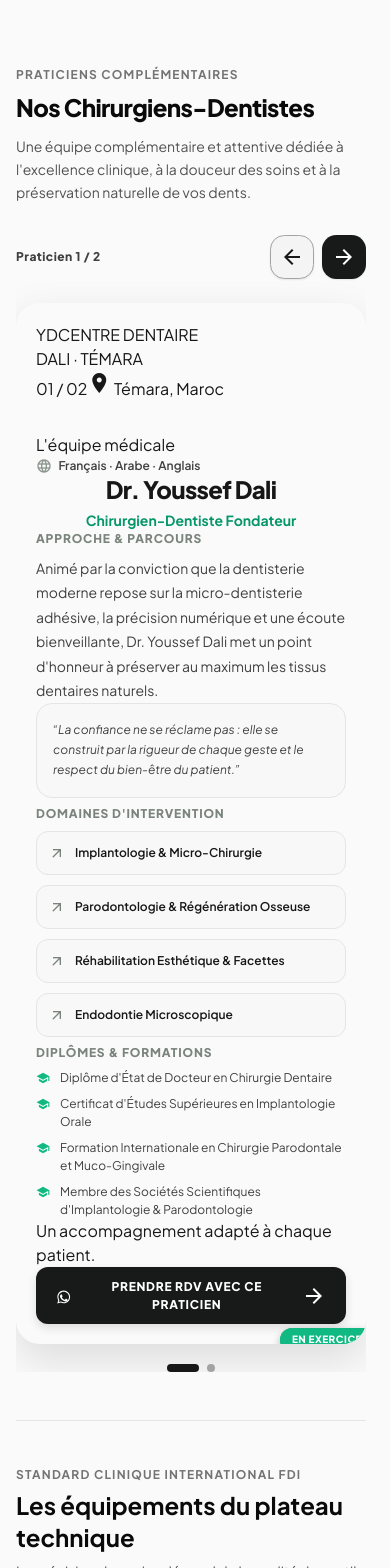
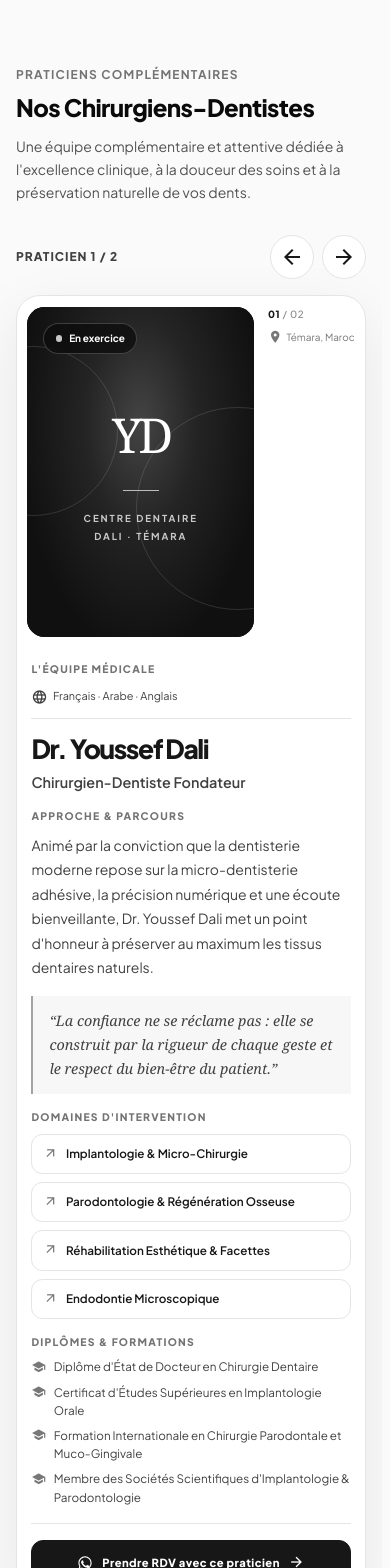
Before and after one commit to marvenpiadri/DrDali, an Angular app: page /clinic in a window 390 px wide. Shown: the part 432-2000 px from the top of the page. Built offline with nearby package versions, Linux system fonts and the light colour scheme; a web font is replaced by a local one.

Commit message:
Polish responsive medical team slider presentation

```diff
--- a/src/app/components/doctor-slider/doctor-slider.css
+++ b/src/app/components/doctor-slider/doctor-slider.css
@@ -1,218 +1,67 @@
-.slider-container {
-  position: relative;
-  width: 100%;
-  min-width: 0;
-  overflow: hidden;
-}
-.doctor-slider-toolbar {
-  display: flex;
-  align-items: center;
-  justify-content: space-between;
-  gap: 1rem;
-  margin-bottom: 1.5rem;
-}
-.doctor-slider-count {
-  color: var(--text-secondary, #626b64);
-  font-size: .75rem;
-  font-weight: 750;
-  letter-spacing: .04em;
-}
-.doctor-slider-navigation { display: flex; align-items: center; gap: .5rem; }
-.nav-button {
-  display: grid;
-  width: 2.75rem;
-  height: 2.75rem;
-  min-width: 2.75rem;
-  min-height: 2.75rem;
-  aspect-ratio: 1;
-  place-items: center;
-  border: 1px solid transparent;
-  border-radius: .9rem;
-  cursor: pointer;
-  box-shadow: 0 1px 2px rgb(0 0 0 / 8%);
-  transition: color .18s ease, background-color .18s ease, border-color .18s ease, transform .18s ease;
-}
-.nav-button:active { transform: translateY(1px); }
-.nav-button:focus-visible,
-.doctor-book-button:focus-visible,
-.dot-indicator:focus-visible {
-  outline: 2px solid var(--focus-ring, #10b981);
-  outline-offset: 3px;
-}
-.nav-button-secondary {
-  border-color: var(--border-strong, #d1d5d2);
-  background: var(--surface-muted, #f3f4f3);
-  color: var(--text-primary, #171a18);
-}
-.nav-button-secondary:hover { background: var(--surface-hover, #e5e8e5); }
-.nav-button-primary { background: #171a18; color: #fff; }
-.nav-button-primary:hover { background: #303632; }
-.doctor-slider-surface {
-  overflow: hidden;
-  border-radius: 1.5rem;
-  box-shadow: 0 16px 44px rgb(0 0 0 / 12%);
-}
-.slide-wrapper {
-  display: flex;
-  width: 100%;
-  transition: transform .4s cubic-bezier(.2, .75, .25, 1);
-}
-.slide-card { flex: 0 0 100%; min-width: 100%; padding: 2.5rem; }
-.doctor-slide-grid {
-  display: grid;
-  grid-template-columns: minmax(0, 5fr) minmax(0, 7fr);
-  align-items: start;
-  gap: 3rem;
-}
-.doctor-profile-column {
-  display: flex;
-  min-width: 0;
-  flex-direction: column;
-  align-items: flex-start;
-  gap: 1.25rem;
-}
-.doctor-avatar-wrap { position: relative; }
-.doctor-avatar {
-  display: grid;
-  width: 8rem;
-  height: 8rem;
-  place-items: center;
-  border: 2px solid var(--border-strong, #d1d5d2);
-  border-radius: 1.5rem;
-  background: var(--avatar-bg, #171a18);
-  color: #fff;
-  font-family: Georgia, 'Times New Roman', serif;
-  font-size: 2.25rem;
-  font-weight: 900;
-  box-shadow: 0 12px 24px rgb(0 0 0 / 15%);
-}
-.doctor-status {
-  position: absolute;
-  inset-inline-end: -.5rem;
-  inset-block-end: -.5rem;
-  padding: .3rem .75rem;
-  border-radius: 999px;
-  background: #10b981;
-  color: #fff;
-  font-size: .625rem;
-  font-weight: 800;
-  letter-spacing: .05em;
-  text-transform: uppercase;
-  white-space: nowrap;
-  box-shadow: 0 4px 10px rgb(0 0 0 / 14%);
-}
-.doctor-identity { min-width: 0; }
-.doctor-name {
-  margin: 0;
-  color: var(--text-primary, #171a18);
-  font-size: clamp(1.5rem, 2.5vw, 1.875rem);
-  font-weight: 850;
-  letter-spacing: -.03em;
-  line-height: 1.2;
-}
-.doctor-title { margin: .35rem 0 0; color: #059669; font-size: .875rem; font-weight: 700; }
-.doctor-location { margin: .2rem 0 0; color: var(--text-tertiary, #7a837c); font-size: .75rem; }
-.doctor-languages { display: flex; align-items: center; gap: .4rem; color: var(--text-secondary, #626b64); font-size: .75rem; font-weight: 550; }
-.doctor-languages .material-icons { color: #8b948d; font-size: 1rem; }
-.doctor-quote {
-  width: 100%;
-  margin: 0;
-  padding: 1rem;
-  border: 1px solid var(--border-subtle, #e1e5e1);
-  border-radius: 1rem;
-  background: var(--quote-bg, #f7f8f7);
-  color: var(--text-secondary, #626b64);
-  font-size: .75rem;
-  font-style: italic;
-  line-height: 1.7;
-}
-.doctor-book-button {
-  display: flex;
-  width: 100%;
-  min-height: 2.75rem;
-  align-items: center;
-  justify-content: center;
-  gap: .5rem;
-  padding: .65rem 1.25rem;
-  border: 0;
-  border-radius: .75rem;
-  background: #171a18;
-  color: #fff;
-  font-size: .75rem;
-  font-weight: 800;
-  letter-spacing: .06em;
-  text-transform: uppercase;
-  cursor: pointer;
-  box-shadow: 0 4px 10px rgb(0 0 0 / 12%);
-  transition: background-color .18s ease, transform .18s ease;
-}
-.doctor-book-button:hover { background: #303632; }
-.doctor-book-button:active { transform: scale(.99); }
-.doctor-details-column { display: grid; min-width: 0; gap: 1.5rem; }
-.doctor-detail-section { display: grid; gap: .5rem; }
-.doctor-section-label {
-  margin: 0;
-  color: var(--text-tertiary, #7a837c);
-  font-size: .75rem;
-  font-weight: 800;
-  letter-spacing: .07em;
-  line-height: 1.4;
-  text-transform: uppercase;
-}
-.doctor-bio { margin: 0; color: var(--text-secondary, #626b64); font-size: clamp(.875rem, 1.5vw, 1rem); line-height: 1.75; }
-.doctor-specialties-section,
-.doctor-diplomas-section { padding-top: .5rem; }
-.doctor-specialties-grid { display: grid; grid-template-columns: repeat(2, minmax(0, 1fr)); gap: .625rem; }
-.doctor-specialty {
-  display: flex;
-  align-items: center;
-  gap: .625rem;
-  padding: .75rem;
-  border: 1px solid var(--border-subtle, #e1e5e1);
-  border-radius: .75rem;
-  background: var(--quote-bg, #f7f8f7);
-  color: var(--text-primary, #343b36);
-  font-size: .75rem;
-  font-weight: 600;
-}
-.doctor-specialty .material-icons { flex: 0 0 auto; color: var(--text-tertiary, #7a837c); font-size: 1rem; }
-.doctor-diplomas { display: grid; gap: .5rem; }
-.doctor-diploma { display: flex; align-items: flex-start; gap: .625rem; color: var(--text-secondary, #626b64); font-size: .75rem; line-height: 1.5; }
-.doctor-diploma .material-icons { flex: 0 0 auto; margin-top: .125rem; color: #10b981; font-size: .875rem; }
-.doctor-slider-pagination { display: flex; align-items: center; justify-content: center; gap: .5rem; margin-top: 1.25rem; }
-.dot-indicator {
-  width: .5rem;
-  height: .5rem;
-  padding: 0;
-  border: 0;
-  border-radius: 999px;
-  background: var(--border-strong, #cbd2cc);
-  cursor: pointer;
-  transition: width .2s ease, background-color .2s ease;
-}
-.dot-indicator.is-current { width: 2rem; background: var(--text-primary, #171a18); }
-:host-context(.dark) .doctor-avatar { background: #262c28; color: #fff; }
-:host-context(.dark) .nav-button-primary,
-:host-context(.dark) .doctor-book-button { background: #f5f7f5; color: #171a18; }
-.doctor-book-button app-whatsapp-icon.doctor-whatsapp-icon { color: #34d399; }
-:host-context(.dark) .doctor-book-button app-whatsapp-icon.doctor-whatsapp-icon { color: #059669; }
-:host-context(.dark) .doctor-book-button:hover,
-:host-context(.dark) .nav-button-primary:hover { background: #e5e8e5; }
-:host-context(.dark) .doctor-quote,
-:host-context(.dark) .doctor-specialty { --quote-bg: rgb(8 12 9 / 65%); }
-:host-context(.dark) .dot-indicator.is-current { background: #f5f7f5; }
-@media (max-width: 1023px) {
-  .slide-card { padding: 2rem; }
-  .doctor-slide-grid { grid-template-columns: minmax(0, 1fr); gap: 2rem; }
-  .doctor-profile-column { align-items: center; text-align: center; }
-  .doctor-identity { text-align: center; }
-  .doctor-specialties-grid { grid-template-columns: repeat(2, minmax(0, 1fr)); text-align: start; }
-}
-@media (max-width: 560px) {
-  .slide-card { padding: 1.25rem; }
-  .doctor-avatar { width: 7rem; height: 7rem; font-size: 2rem; }
-  .doctor-specialties-grid { grid-template-columns: minmax(0, 1fr); }
-}
-@media (prefers-reduced-motion: reduce) {
-  .slide-wrapper, .nav-button, .dot-indicator, .doctor-book-button { transition: none; }
-}
+.slider-container{position:relative;width:100%;min-width:0}
+.doctor-slider-toolbar{display:flex;align-items:center;justify-content:space-between;gap:1rem;margin-bottom:1rem}
+.doctor-slider-count{color:var(--text-secondary,#626262);font-size:.75rem;font-weight:750;letter-spacing:.08em;text-transform:uppercase}
+.doctor-slider-navigation{display:flex;align-items:center;gap:.5rem}
+.nav-button{display:grid;width:2.75rem;height:2.75rem;min-width:2.75rem;place-items:center;border:1px solid var(--border-subtle,#dedede);border-radius:999px;background:var(--surface,#fff);color:var(--text-primary,#171717);cursor:pointer;transition:background-color .18s ease,border-color .18s ease,transform .18s ease}
+.nav-button:hover{background:var(--surface-hover,#f0f0f0);border-color:var(--border-strong,#aaa)}
+.nav-button:active{transform:translateY(1px)}
+.nav-button:focus-visible,.doctor-book-button:focus-visible,.dot-indicator:focus-visible{outline:2px solid var(--focus-ring,#777);outline-offset:3px}
+.doctor-slider-surface{overflow:hidden;border:1px solid var(--border-subtle,#e4e4e4);border-radius:1.5rem;background:var(--surface,#fff);box-shadow:0 20px 60px rgb(0 0 0 / 8%)}
+.slide-wrapper{display:flex;width:100%;transition:transform .45s cubic-bezier(.2,.75,.25,1)}
+.slide-card{flex:0 0 100%;min-width:100%;padding:clamp(.75rem,2.5vw,1.5rem)}
+.doctor-slide-grid{display:grid;grid-template-columns:minmax(220px,.72fr) minmax(0,1.45fr);align-items:stretch;gap:clamp(1rem,2.5vw,2rem)}
+.doctor-portrait-column{display:flex;min-width:0;flex-direction:column;gap:.875rem}
+.doctor-portrait{position:relative;overflow:hidden;width:100%;aspect-ratio:9/16;max-height:760px;border-radius:1.1rem;background:#111;color:#fff}
+.doctor-portrait-image{display:block;width:100%;height:100%;object-fit:cover;object-position:center top}
+.doctor-portrait-placeholder{position:absolute;inset:0;display:flex;flex-direction:column;align-items:center;justify-content:center;overflow:hidden;padding:1.5rem;background:radial-gradient(ellipse at 50% 35%,#444 0%,#242424 35%,#101010 76%);text-align:center}
+.doctor-portrait-placeholder::before,.doctor-portrait-placeholder::after{position:absolute;content:"";width:75%;aspect-ratio:1;border:1px solid rgb(255 255 255 / 13%);border-radius:50%}
+.doctor-portrait-placeholder::before{top:12%;left:-35%}
+.doctor-portrait-placeholder::after{right:-38%;bottom:8%;width:90%}
+.portrait-monogram{position:relative;z-index:1;color:#fff;font-family:Georgia,'Times New Roman',serif;font-size:clamp(3rem,7vw,6rem);font-weight:400;letter-spacing:-.08em}
+.portrait-rule{position:relative;z-index:1;width:2.25rem;height:1px;margin:1.2rem 0;background:#bdbdbd}
+.portrait-caption{position:relative;z-index:1;color:#c9c9c9;font-size:.6rem;font-weight:700;letter-spacing:.2em;line-height:1.8}
+.doctor-status{position:absolute;top:1rem;inset-inline-start:1rem;display:inline-flex;align-items:center;gap:.45rem;padding:.45rem .7rem;border:1px solid rgb(255 255 255 / 20%);border-radius:999px;background:rgb(12 12 12 / 72%);color:#fff;font-size:.625rem;font-weight:700;backdrop-filter:blur(10px)}
+.status-dot{width:.4rem;height:.4rem;border-radius:50%;background:#c7c7c7}
+.doctor-portrait-meta{display:flex;align-items:center;justify-content:space-between;gap:.5rem;color:var(--text-tertiary,#777);font-size:.7rem}
+.portrait-index{font-weight:800;letter-spacing:.06em;color:var(--text-primary,#171717)}
+.portrait-index span{color:var(--text-tertiary,#888);font-weight:500}
+.portrait-location{display:flex;align-items:center;gap:.25rem}
+.portrait-location .material-icons{font-size:.9rem}
+.doctor-information-card{display:flex;min-width:0;flex-direction:column;gap:1.2rem;padding:clamp(.5rem,1.5vw,1rem) clamp(.25rem,1.5vw,1rem)}
+.doctor-information-topline{display:flex;align-items:center;justify-content:space-between;gap:.75rem;padding-bottom:.85rem;border-bottom:1px solid var(--border-subtle,#e5e5e5)}
+.doctor-kicker,.doctor-section-label{color:var(--text-tertiary,#737373);font-size:.65rem;font-weight:800;letter-spacing:.12em;text-transform:uppercase}
+.doctor-languages{display:flex;align-items:center;gap:.35rem;color:var(--text-secondary,#666);font-size:.68rem}
+.doctor-languages .material-icons{font-size:1rem}
+.doctor-identity{min-width:0}
+.doctor-name{margin:0;color:var(--text-primary,#171717);font-size:clamp(1.65rem,3vw,2.6rem);font-weight:800;letter-spacing:-.055em;line-height:1.08}
+.doctor-title{margin:.5rem 0 0;color:var(--text-secondary,#555);font-size:.9rem;font-weight:600;line-height:1.5}
+.doctor-detail-section{display:grid;gap:.55rem}
+.doctor-section-label{margin:0;line-height:1.4}
+.doctor-bio{margin:0;color:var(--text-secondary,#555);font-size:.875rem;line-height:1.75}
+.doctor-quote{margin:0;padding:.85rem 1rem;border-inline-start:2px solid var(--border-strong,#999);background:var(--surface-muted,#f7f7f7);color:var(--text-secondary,#555);font-family:Georgia,'Times New Roman',serif;font-size:.9rem;font-style:italic;line-height:1.65}
+.doctor-specialties-grid{display:grid;grid-template-columns:repeat(2,minmax(0,1fr));gap:.5rem}
+.doctor-specialty{display:flex;align-items:flex-start;gap:.5rem;padding:.65rem .7rem;border:1px solid var(--border-subtle,#e6e6e6);border-radius:.7rem;background:var(--surface,#fff);color:var(--text-primary,#333);font-size:.73rem;font-weight:600;line-height:1.5}
+.doctor-specialty .material-icons{flex:0 0 auto;margin-top:.05rem;color:var(--text-tertiary,#777);font-size:.9rem}
+.doctor-diplomas{display:grid;gap:.45rem}
+.doctor-diploma{display:flex;align-items:flex-start;gap:.5rem;color:var(--text-secondary,#5d5d5d);font-size:.73rem;line-height:1.55}
+.doctor-diploma .material-icons{flex:0 0 auto;margin-top:.08rem;color:var(--text-tertiary,#777);font-size:.9rem}
+.doctor-card-footer{display:flex;align-items:center;justify-content:space-between;gap:1rem;margin-top:auto;padding-top:1rem;border-top:1px solid var(--border-subtle,#e5e5e5)}
+.doctor-footer-note{margin:0;color:var(--text-tertiary,#777);font-size:.7rem;line-height:1.5}
+.doctor-book-button{display:inline-flex;min-height:2.8rem;align-items:center;justify-content:center;gap:.55rem;padding:.75rem 1rem;border:1px solid var(--text-primary,#171717);border-radius:.75rem;background:var(--text-primary,#171717);color:var(--surface,#fff);font-size:.7rem;font-weight:800;letter-spacing:.04em;cursor:pointer;transition:opacity .18s ease,transform .18s ease}
+.doctor-book-button:hover{opacity:.86}
+.doctor-book-button:active{transform:translateY(1px)}
+.doctor-book-arrow{font-size:1rem}
+.doctor-book-button app-whatsapp-icon.doctor-whatsapp-icon{color:inherit}
+.doctor-slider-pagination{display:flex;align-items:center;justify-content:center;gap:.5rem;margin-top:1.25rem}
+.dot-indicator{width:.45rem;height:.45rem;padding:0;border:0;border-radius:999px;background:var(--border-strong,#ccc);cursor:pointer;transition:width .2s ease,background-color .2s ease}
+.dot-indicator.is-current{width:1.75rem;background:var(--text-primary,#171717)}
+:host-context(.dark) .doctor-quote{background:var(--surface-muted,#1a1a1a)}
+:host-context(.dark) .doctor-specialty{background:var(--surface,#111);border-color:var(--border-subtle,#303030)}
+:host-context(.dark) .doctor-information-card{color:#f5f5f5}
+:host-context(.dark) .doctor-book-button{background:#f5f5f5;border-color:#f5f5f5;color:#111}
+:host-context(.dark) .doctor-book-button app-whatsapp-icon.doctor-whatsapp-icon{color:#111}
+:host-context(.dark) .dot-indicator.is-current{background:#f5f5f5}
+@media(max-width:900px){.doctor-slide-grid{grid-template-columns:minmax(180px,.65fr) minmax(0,1.35fr);gap:1.1rem}.doctor-information-card{gap:1rem}.doctor-specialties-grid{grid-template-columns:minmax(0,1fr)}.doctor-card-footer{align-items:flex-start;flex-direction:column}.doctor-book-button{width:100%}}
+@media(max-width:640px){.slide-card{padding:.65rem}.doctor-slide-grid{grid-template-columns:minmax(0,1fr);gap:1rem}.doctor-portrait-column{display:grid;grid-template-columns:minmax(0,1fr) auto;align-items:end}.doctor-portrait{grid-row:span 2;width:min(100%,220px);aspect-ratio:9/16;max-height:390px}.doctor-portrait-meta{align-self:end;flex-direction:column;align-items:flex-start;padding-bottom:.25rem}.doctor-information-card{padding:.5rem .25rem}.doctor-information-topline{align-items:flex-start;flex-direction:column}.doctor-specialties-grid{grid-template-columns:repeat(2,minmax(0,1fr))}.doctor-card-footer{flex-direction:column}.doctor-footer-note{display:none}}
+@media(max-width:420px){.doctor-specialties-grid{grid-template-columns:minmax(0,1fr)}.doctor-name{font-size:1.65rem}.doctor-portrait-column{grid-template-columns:minmax(0,1fr) auto}.doctor-portrait{width:100%;max-height:330px}.doctor-portrait-meta{font-size:.62rem}}
+@media(prefers-reduced-motion:reduce){.slide-wrapper,.nav-button,.dot-indicator,.doctor-book-button{transition:none}}
```
